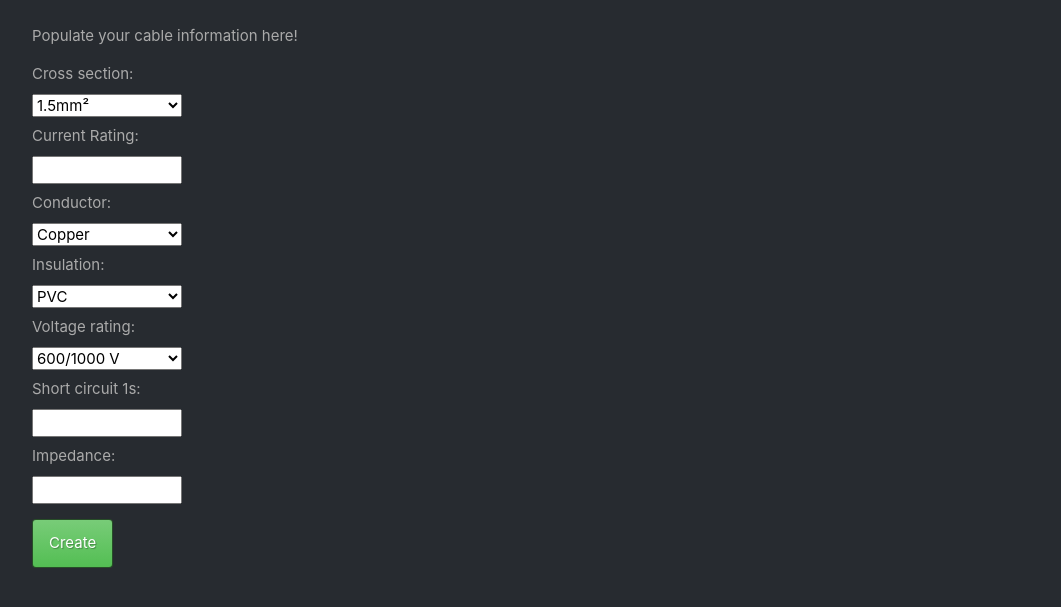
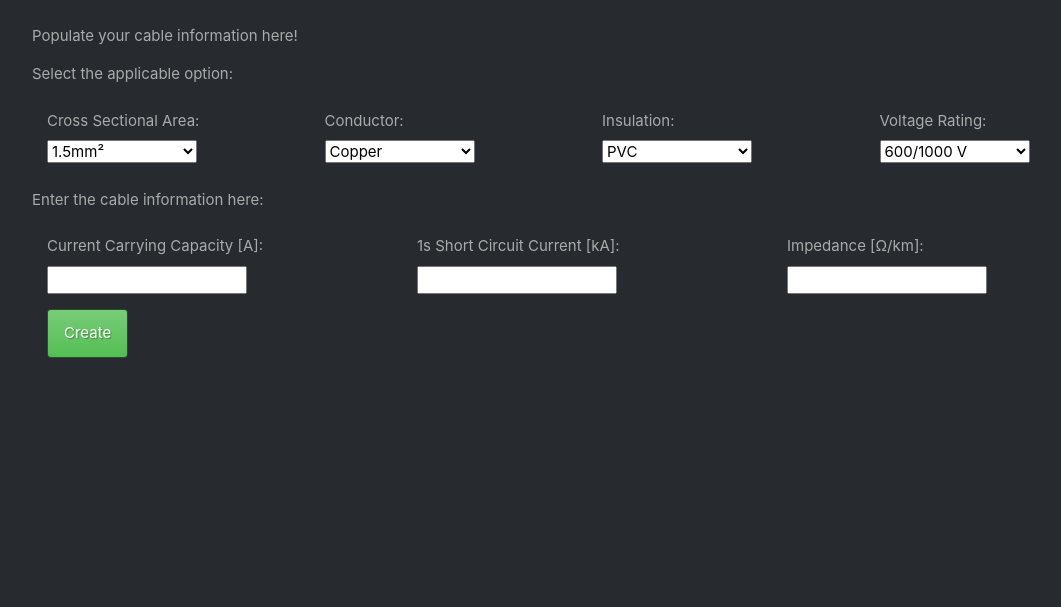
Before and after one commit to laurenmit/Cable-Sizing-Calculator, a Django app: page /cables in a window 1280 px wide. Shown: the part 57-664 px from the top of the page, without its empty margins (53-1114 px from the left). Run offline with Django 3.2, Linux system fonts and the light colour scheme; some libraries are stand-ins or nearby versions.

Commit message:
Added calculations, fixed formatting on forms
Added short circuit current calculation in views and linked to template.
Fixed formatting of new cable form.
Added time option to calculation.

```diff
--- a/cable_sizing_calc/calculations/forms.py
+++ b/cable_sizing_calc/calculations/forms.py
@@ -38,10 +38,10 @@ volt_rate_choices = [
 
 class CableForm(forms.ModelForm):
     cross_section = forms.FloatField(widget=forms.Select(choices=cross_sect_choices))
-    nom_current_rating = forms.IntegerField() #unit is [A]
     conductor = forms.CharField(max_length=15, widget=forms.Select(choices=cond_choices))
     insulation = forms.CharField(max_length=5, widget=forms.Select(choices=insul_choices))
     voltage_rating = forms.CharField(max_length=20, widget=forms.Select(choices=volt_rate_choices))
+    nom_current_rating = forms.IntegerField() #unit is [A]
     short_circuit_1s = forms.FloatField() # unit is [kA]
     impedance = forms.FloatField()
 
@@ -53,10 +53,10 @@ class CableForm(forms.ModelForm):
          model = Cable
          fields = (
                      'cross_section',
-                     'nom_current_rating',
                      'conductor',
                      'insulation',
                      'voltage_rating',
+                     'nom_current_rating',
                      'short_circuit_1s',
                      'impedance',
                  )
@@ -67,3 +67,4 @@ class CalculationForm(forms.Form):
     voltage = forms.IntegerField(min_value=0) #unit is [A]
     power_factor = forms.FloatField(min_value=-1.0, max_value=1.0)
     distance = forms.FloatField(min_value=0.0) #unit is [m]
+    time = forms.FloatField(min_value=0)
--- a/cable_sizing_calc/calculations/static/style.css
+++ b/cable_sizing_calc/calculations/static/style.css
@@ -7,13 +7,21 @@ label{
 }
 
 input{
-  width: 150px;
+  width: 200px;
 }
 
 select{
   width: 150px;
 }
 
-.btn{
+.btn[type="submit"]{
   margin-top: 15px;
 }
+
+#form_text{
+  margin-top: 25px;
+}
+
+#choose_cable{
+  width: 200px;
+}
--- a/cable_sizing_calc/calculations/templates/base.html
+++ b/cable_sizing_calc/calculations/templates/base.html
@@ -7,6 +7,7 @@
   <!-- <link rel="stylesheet" href="https://stackpath.bootstrapcdn.com/bootstrap/4.5.0/css/bootstrap.min.css" integrity="sha384-9aIt2nRpC12Uk9gS9baDl411NQApFmC26EwAOH8WgZl5MYYxFfc+NcPb1dKGj7Sk" crossorigin="anonymous"/> -->
   <link rel="stylesheet" href="{% static 'calculations/bootstrap.min.css' %}"/>
   <link rel="stylesheet" href="{% static 'style.css' %}" type = "text/css">
+  <meta name = "viewport" content = "width = device-width,initial-scale=1"/>
 </head>
 
   <body>
@@ -18,9 +19,6 @@
 
     <div class="collapse navbar-collapse" id="navbarColor01">
       <ul class="navbar-nav mr-auto">
-        <!-- <li class="nav-item active">
-          <a class="nav-link" href=""> Calculate <span class="sr-only">(current)</span></a>
-        </li> -->
         <li class="nav-item">
           <a class="nav-link" href="{% url 'new_cable' %}">New Cable</a>
         </li>
--- a/cable_sizing_calc/calculations/templates/calculations/cables.html
+++ b/cable_sizing_calc/calculations/templates/calculations/cables.html
@@ -1,21 +1,48 @@
-{% extends "base.html" %}
+{% extends "base.html" %} {% block title %} Cable Information {% endblock %} {% block body %}
+<p>
+  Populate your cable information here!
+</p>
 
-{% block title %} Cable Information {% endblock %}
+<p>
+  Select the applicable option:
+  </p>
+<form method="POST">
+  <div class="container">
+    <div class="row">
+      <div class="col-sm">
+        <label>Cross Sectional Area:</label> {{form.cross_section}}
+      </div>
+      <div class="col-sm">
+        <label>Conductor:</label> {{form.conductor}}
+      </div>
+      <div class="col-sm">
+        <label>Insulation:</label> {{form.insulation}}
+      </div>
+      <div class="col-sm">
+        <label>Voltage Rating:</label> {{form.voltage_rating}}
+      </div>
+    </div>
+    <div class="row">
+      <p id="form_text">
+        Enter the cable information here:
+      </p>
+    </div>
+    <div class="row">
+      <div class="col-sm">
+        <label>Current Carrying Capacity [A]:</label> {{form.nom_current_rating}}
+      </div>
+      <div class="col-sm">
+        <label>1s Short Circuit Current [kA]:</label> {{form.short_circuit_1s}}
+      </div>
+      <div class="col-sm">
+        <label>Impedance [&#8486/km]:</label> {{form.impedance}}
+      </div>
+    </div>
+    {% csrf_token %}
+    <button type="submit" class="btn btn-success">Create</button>
+</form>
 
 
-{% block body %}
-<p>
-  Populate your cable information here!
 
-  <form method="POST">
-
-      {{form}}
-      {{form.errors}}
-
-        {% csrf_token %}
-        </br>
-        <button type="submit" class="btn btn-success">Create</button>
-    </form>
-</p>
 
 {% endblock %}
--- a/cable_sizing_calc/calculations/templates/calculations/results.html
+++ b/cable_sizing_calc/calculations/templates/calculations/results.html
@@ -52,10 +52,10 @@
   <div {% if v_limit %} class="card text-white bg-primary mb-6"
        {% else %}  class="card text-white bg-primary mb-6"
        {% endif %} style="max-width: 20rem;">
-      <div class="card-header">Coming soon</div>
+      <div class="card-header">Results</div>
       <div class="card-body">
         <h4 class="card-title">Short Circuit Current</h4>
-        <p class="card-text"> Coming soon! </p>
+        <p class="card-text"> {{short_circuit}} kA</p>
       </div>
   </div>
   </div>
--- a/cable_sizing_calc/calculations/views.py
+++ b/cable_sizing_calc/calculations/views.py
@@ -25,20 +25,30 @@ def calculate(request):
         form = CalculationForm(request.POST)
         if form.is_valid():
             id = request.POST.get('choose_cable')
+            cable = Cable.objects.get(pk=id)
             power = form.cleaned_data.get('power')
             pf = form.cleaned_data.get('power_factor')
             voltage = form.cleaned_data.get('voltage')
             distance = form.cleaned_data.get('distance')
+            time = form.cleaned_data.get('time')
             current = calc.fullLoadCurrent(power, voltage, pf)
-            impedance_m = Cable.objects.all().get(pk=id).impedance
+            impedance_m = cable.impedance
             v_drop = calc.voltage_drop(impedance_m, voltage, current, distance)
+            short_circuit_current = calc.short_circuit_kA(time, cable)
             if v_drop < 5:
                 v_limit = False
             else:
                 v_limit = True
-            return render(request, 'calculations/results.html', {'power': power, 'pf':pf,
-                                'voltage': voltage, 'distance':distance, 'current': current,
-                                'v_drop':v_drop, 'v_limit': v_limit})
+            return render(request, 'calculations/results.html',
+                          {'power': power,
+                           'pf':pf,
+                           'voltage': voltage,
+                           'distance': distance,
+                           'current': current,
+                           'v_drop': v_drop,
+                           'v_limit': v_limit,
+                           'short_circuit': short_circuit_current
+                           })
     else:
         cables = Cable.objects.all()
         form = CalculationForm()
```
Also changed, not shown: cable_sizing_calc/calculations/calculations.py (+12 -3 lines), cable_sizing_calc/calculations/templates/calculations/calculate.html (+21 -13 lines), cable_sizing_calc/db.sqlite3.
